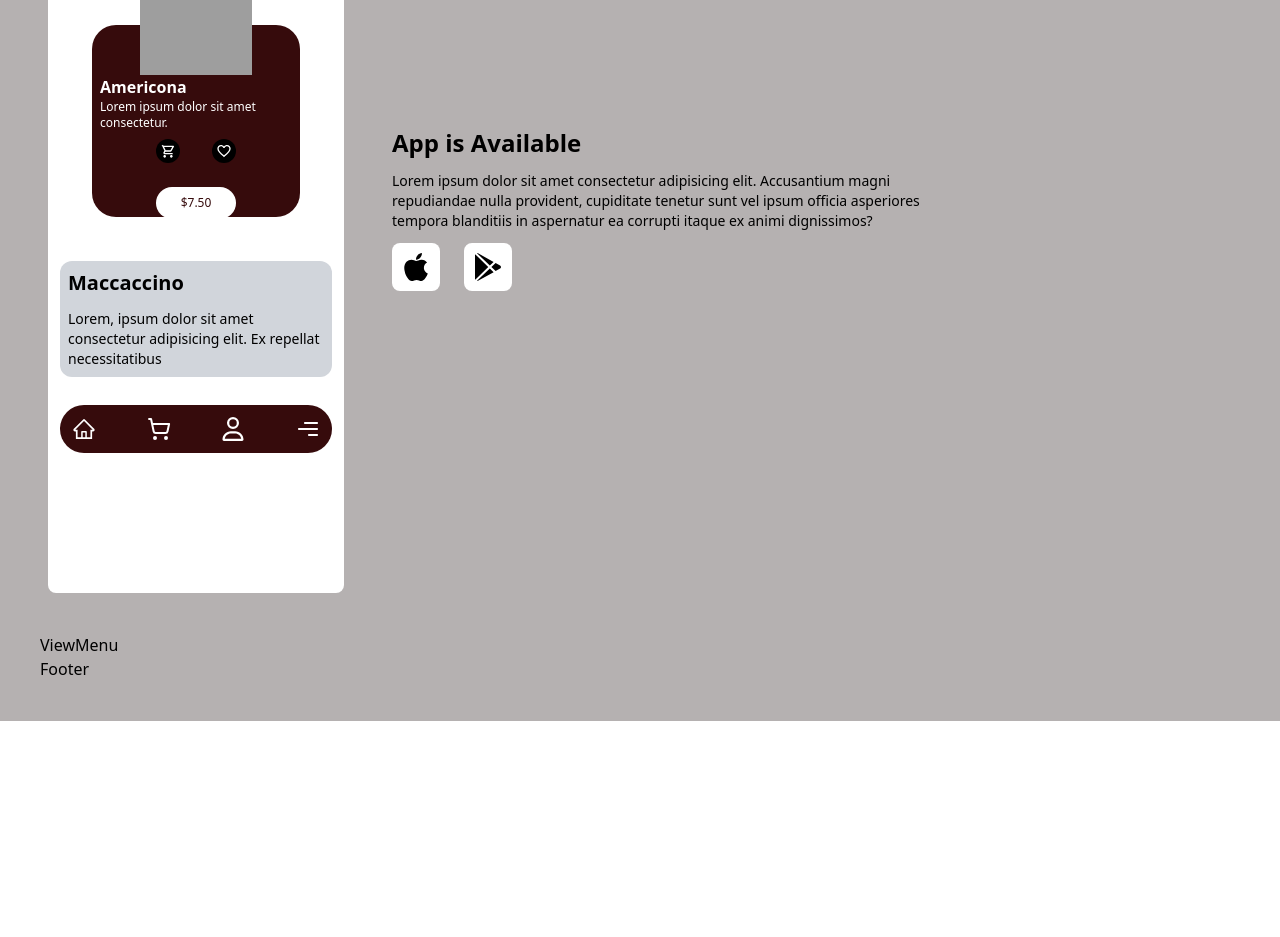
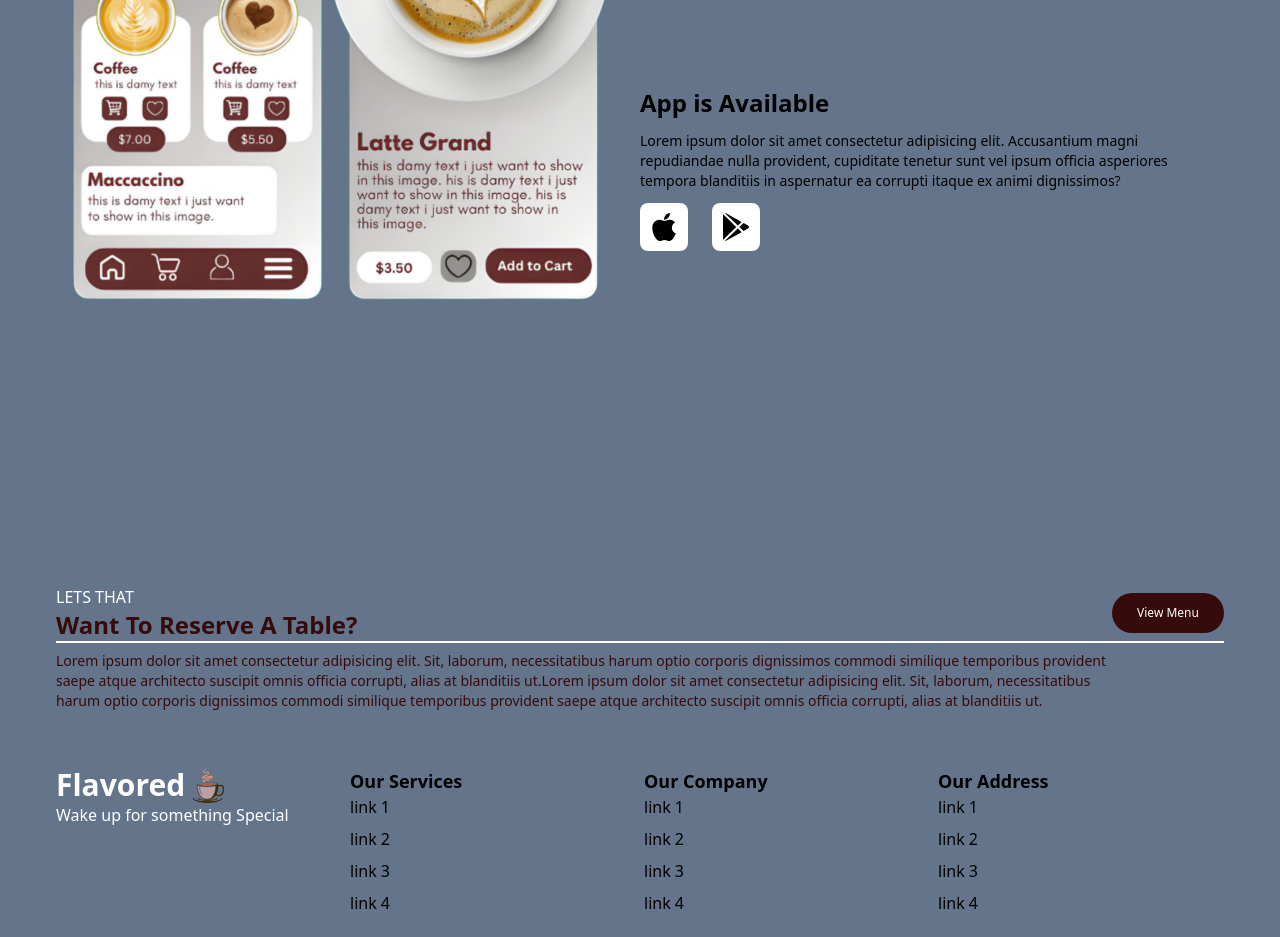
Before and after one commit to xKhanDev/FlavoredTea, a React (Vite) app: page / in a window 1280 px wide. Shown: the part 1860-2797 px from the top of the page. Before the commit the page ends 2581 px from the top, so only its background shows below. Built offline with nearby package versions, Linux system fonts and the light colour scheme; grey boxes are pictures that could not be loaded.

Commit message:
almost complete

```diff
--- a/src/App.jsx
+++ b/src/App.jsx
@@ -16,13 +16,8 @@ const App = () => {
   return (
     <>
       <DataContext.Provider value={jsonData}>
-        <div className="w-full h-full hidden">
-          <img
-            src={bg}
-            className="w-full h-full cover relative blur-lg opacity-70"
-          />
-        </div>
-        <div className="w-full md:p-4 md:my-0 md:mx-auto lg:p-10 lg:my-0 lg:mx-auto absolute left-0 top-0 bg-gray">
+        <div className="w-full h-full bg-white blur-3xl"></div>
+        <div className="w-full md:p-4 md:my-0 md:mx-auto lg:p-10 lg:my-0 lg:mx-auto absolute left-0 top-0 bg-slate-500">
           <Navbar />
           <MainSection />
           <CardSection />
--- a/src/components/AppSection.jsx
+++ b/src/components/AppSection.jsx
@@ -1,60 +1,13 @@
 import React from "react";
-import { BsCupHot, BsCupStraw } from "react-icons/bs";
-import { GiCupcake } from "react-icons/gi";
-import { CiCoffeeCup } from "react-icons/ci";
-import greentea from "../../public/images/greentea.png";
-import { MdOutlineFavoriteBorder, MdOutlineShoppingCart } from "react-icons/md";
-import { AiOutlineHome } from "react-icons/ai";
-import { LuShoppingCart } from "react-icons/lu";
-import { FaRegUser } from "react-icons/fa6";
 import { IoLogoGooglePlaystore } from "react-icons/io5";
-import { CgMenuRight } from "react-icons/cg";
 import { FaApple } from "react-icons/fa";
+import app from "../../public/images/app.png";
 
 const AppSection = () => {
   return (
-    <div className="flex flex-col w-full h-screen p-2 items-center mt-14 lg:flex-row lg:gap-12 lg:my-8">
-      <div className="w-1/2 h-96 bg-white rounded-lg p-3 flex flex-col gap-3 *:cursor-default mb-4 lg:w-1/4 lg:h-screen">
-        <h2 className="font-bold text-2xl lg:mt-6">Coffee</h2>
-        <button className="w-36 text-center bg-meron text-white rounded-3xl p-1">
-          Learn More
-        </button>
-        <div className="flex justify-between *:text-2xl *:bg-black *:text-white *:p-1 *:rounded-lg mt-2 lg:*:size-9 lg:mt-4">
-          <BsCupHot />
-          <CiCoffeeCup />
-          <BsCupStraw />
-          <GiCupcake />
-        </div>
-        {/* --------------- cards--------------------- */}
-        <div className="w-full flex justify-center gap-2 mt-7 *:cursor-text">
-          <div className="w-52 h-48 flex flex-col justify-center bg-meron rounded-3xl mt-4 *:text-white p-2">
-            <img src={greentea} className="size-28 my-0 mx-auto -mt-8" />
-            <h2 className="font-bold">Americona</h2>
-            <p className="text-xs">Lorem ipsum dolor sit amet consectetur.</p>
-            <div className="mt-2 flex justify-center gap-8 *:bg-black *:text-white *:size-6 *:p-1 *:rounded-xl">
-              <MdOutlineShoppingCart />
-              <MdOutlineFavoriteBorder />
-            </div>
-            <div className="flex justify-center items-center">
-              <button className="w-20 text-center bg-white text-meron rounded-2xl p-2 text-xs mt-6 cursor-text">
-                $7.50
-              </button>
-            </div>
-          </div>
-        </div>
-        <div className="hidden lg:flex flex-col gap-3 mt-8 bg-gray-300 rounded-xl p-2">
-          <h2 className="font-bold text-xl">Maccaccino</h2>
-          <p className="text-sm">
-            Lorem, ipsum dolor sit amet consectetur adipisicing elit. Ex
-            repellat necessitatibus
-          </p>
-        </div>
-        <div className="hidden lg:flex justify-between p-3 bg-meron rounded-3xl *:text-2xl text-white mt-4">
-          <AiOutlineHome />
-          <LuShoppingCart />
-          <FaRegUser />
-          <CgMenuRight />
-        </div>
+    <div className="flex flex-col justify-between w-full h-screen p-2 items-center mt-10 lg:flex-row lg:-mt-2">
+      <div className="w-full h-1/2 px-6 lg:w-1/2 lg:h-screen">
+        <img src={app} alt="mobile app images" className="" />
       </div>
       <div className=" w-full mt-4 flex flex-col gap-3 lg:w-1/2">
         <h2 className="text-2xl font-bold">App is Available</h2>
@@ -64,7 +17,7 @@ const AppSection = () => {
           officia asperiores tempora blanditiis in aspernatur ea corrupti itaque
           ex animi dignissimos?
         </p>
-        <div className="flex gap-6 *:text-5xl *:p-2 *:bg-white *:rounded-lg">
+        <div className="flex gap-6 *:text-5xl *:p-2 *:bg-white *:rounded-lg *:cursor-pointer">
           <FaApple />
           <IoLogoGooglePlaystore />
         </div>
--- a/src/components/Footer.jsx
+++ b/src/components/Footer.jsx
@@ -1,7 +1,76 @@
 import React from "react";
+import logo from "../../public/images/logo.png";
 
 const Footer = () => {
-  return <div>Footer</div>;
+  return (
+    <div className="w-full mt-10 flex flex-col p-4">
+      <div className="w-full flex gap-2">
+        <div className="hidden lg:flex flex-col lg:w-1/4 *:text-white">
+          <span className="w-full flex items-center justify-center text-3xl font-bold gap-2 mt-5 lg:justify-start lg:mt-0 lg:w-1/2">
+            Flavored <img src={logo} alt="logo" className="size-9" />
+          </span>
+          <p className="hidden lg:flex">Wake up for something Special</p>
+        </div>
+        <div className="w-1/3 lg:w-1/4">
+          <label className="font-bold text-lg capitalize">our services</label>
+          <ul className="flex flex-col gap-2 *:cursor-pointer *:text-meron">
+            <li>
+              <a href="#">link 1</a>
+            </li>
+            <li>
+              <a href="#">link 2</a>
+            </li>
+            <li>
+              <a href="#">link 3</a>
+            </li>
+            <li>
+              <a href="#">link 4</a>
+            </li>
+          </ul>
+        </div>
+        <div className="w-1/3 lg:w-1/4">
+          <label className="font-bold text-lg capitalize">our company</label>
+          <ul className="flex flex-col gap-2 *:cursor-pointer">
+            <li>
+              <a href="#">link 1</a>
+            </li>
+            <li>
+              <a href="#">link 2</a>
+            </li>
+            <li>
+              <a href="#">link 3</a>
+            </li>
+            <li>
+              <a href="#">link 4</a>
+            </li>
+          </ul>
+        </div>
+        <div className="w-1/3 lg:w-1/4">
+          <label className="font-bold text-lg capitalize">our address</label>
+          <ul className="flex flex-col gap-2 *:cursor-pointer">
+            <li>
+              <a href="#">link 1</a>
+            </li>
+            <li>
+              <a href="#">link 2</a>
+            </li>
+            <li>
+              <a href="#">link 3</a>
+            </li>
+            <li>
+              <a href="#">link 4</a>
+            </li>
+          </ul>
+        </div>
+      </div>
+      <div className="w-full text-center mt-6 mb-2 lg:mt-12 lg:mb-0">
+        <span className="flex justify-center gap-2">
+          All Right reserved by safeer ullah khan <a href="#">Linkden</a>{" "}
+          <a href="#">github</a>
+        </span>
+      </div>
+    </div>
+  );
 };
 
 export default Footer;
--- a/src/components/Navbar.jsx
+++ b/src/components/Navbar.jsx
@@ -57,8 +57,8 @@ const Navbar = () => {
           </ul>
         </div>
       )}
-      <div>
-        <span className="w-full flex items-center justify-center text-3xl font-bold gap-2 mt-5 lg:justify-start lg:mt-0 lg:w-1/2">
+      <div className="*:text-white">
+        <span className="w-full flex items-center justify-center text-3xl font-bold gap-2 mt-5 lg:justify-start lg:mt-0 lg:w-1/2 ">
           Flavored <img src={logo} alt="logo" className="size-9" />
         </span>
         <p className="hidden lg:flex">Wake up for something Special</p>
@@ -67,16 +67,16 @@ const Navbar = () => {
       {/* -----------------------------web manu-------------------------------------- */}
       <div className="hidden lg:flex w-1/2 px-5 p-2 overflow-y-hidden">
         <ul className="w-full flex items-center justify-between gap-1 *:text-lg *:w-full *:text-center *:font-medium">
-          <li className="p-2 text-black hover:scale-105 hover:text-white">
+          <li className="p-2 text-gray-300 hover:scale-105 hover:text-white">
             <a href="#">Home</a>
           </li>
-          <li className="p-2 text-black hover:scale-105 hover:text-white">
+          <li className="p-2 text-gray-300 hover:scale-105 hover:text-white">
             <a href="#">Coffe Menu</a>
           </li>
-          <li className="p-2 text-black hover:scale-105 hover:text-white">
+          <li className="p-2 text-gray-300 hover:scale-105 hover:text-white">
             <a href="#">About Us</a>
           </li>
-          <li className="p-2 text-black hover:scale-105 hover:text-white">
+          <li className="p-2 text-gray-300 hover:scale-105 hover:text-white">
             <a href="#">Contact Us</a>
           </li>
           <li className="p-2 rounded-3xl text-white bg-meron cursor-pointer w-36 text-center hover:bg-white hover:text-black hover:scale-105">
--- a/src/components/ViewMenu.jsx
+++ b/src/components/ViewMenu.jsx
@@ -1,7 +1,33 @@
 import React from "react";
 
 const ViewMenu = () => {
-  return <div>ViewMenu</div>;
+  return (
+    <section className="w-full mt-6 flex">
+      <div className="w-full flex flex-col px-4">
+        <div className="border-white border-b-2 flex w-full justify-between items-center">
+          <div className="flex flex-col">
+            <h2 className="uppercase text-white font-medium">lets that</h2>
+            <span className="capitalize text-2xl font-semibold text-meron">
+              want to reserve a table?
+            </span>
+          </div>
+          <button className="w-28 h-10 text-center bg-meron text-white rounded-3xl text-xs hover:text-black hover:bg-white hover:shadow-md hover:shadow-black capitalize">
+            view menu
+          </button>
+        </div>
+        <p className="text-meron text-sm mt-2 text-balance">
+          Lorem ipsum dolor sit amet consectetur adipisicing elit. Sit, laborum,
+          necessitatibus harum optio corporis dignissimos commodi similique
+          temporibus provident saepe atque architecto suscipit omnis officia
+          corrupti, alias at blanditiis ut.Lorem ipsum dolor sit amet
+          consectetur adipisicing elit. Sit, laborum, necessitatibus harum optio
+          corporis dignissimos commodi similique temporibus provident saepe
+          atque architecto suscipit omnis officia corrupti, alias at blanditiis
+          ut.
+        </p>
+      </div>
+    </section>
+  );
 };
 
 export default ViewMenu;
```
Also changed, not shown: public/images/app.png (added).
